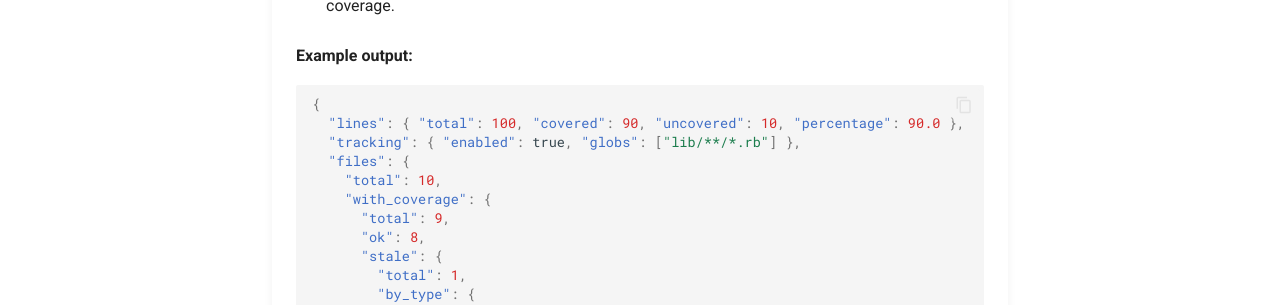
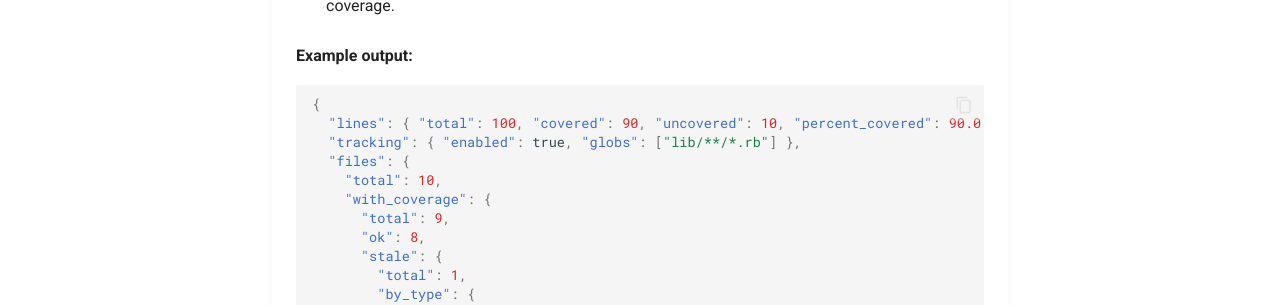
Before and after one commit to keithrbennett/simplecov-mcp, an MkDocs documentation site: the page built from docs/release_notes.md, in a window 1280 px wide and 900 px high, scrolled down 5032 px. Shown: the part 146-451 px from the top of the window. Built offline with MkDocs 1.6.1 and Material for MkDocs 9.7.7, drawn with Linux system fonts in a browser that asks for light colours; comment, search, counter and statistics services are not loaded.

Commit message:
fix: restore percent_covered in v4 release notes example
The v4.0.0 section of RELEASE_NOTES.md documents the API as it existed
at v4, so it must use the old key name. The rename to "percentage" is a
v5 change and should not be retroactively applied to historical notes.

https://claude.ai/code/session_01BWZpbteadxJR2JZiPNkQ59

````diff
--- a/RELEASE_NOTES.md
+++ b/RELEASE_NOTES.md
@@ -84,7 +84,7 @@
   **Example output:**
   ```json
   {
-    "lines": { "total": 100, "covered": 90, "uncovered": 10, "percentage": 90.0 },
+    "lines": { "total": 100, "covered": 90, "uncovered": 10, "percent_covered": 90.0 },
     "tracking": { "enabled": true, "globs": ["lib/**/*.rb"] },
     "files": {
       "total": 10,
````
